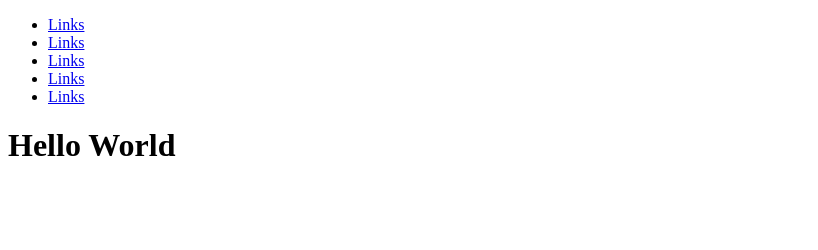
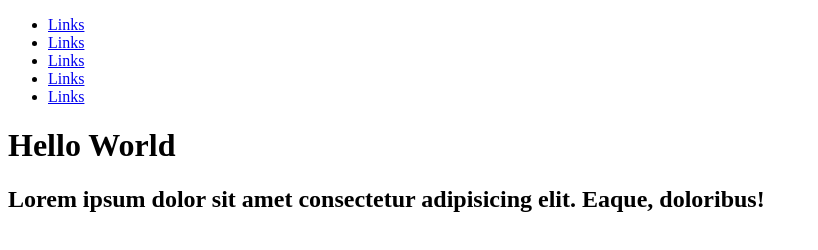
Before and after one commit to fmueller91/git_intro_320, a website: page index.html in a window 1280 px wide. Shown: the whole page, without its empty margins (0-818 px from the left). Drawn offline with Linux system fonts and the light colour scheme.

Commit message:
add h2 to header

```diff
--- a/index.html
+++ b/index.html
@@ -17,6 +17,7 @@
     </na>
     <header>
         <h1>Hello World</h1>
+        <h2>Lorem ipsum dolor sit amet consectetur adipisicing elit. Eaque, doloribus!</h2>
     </header>
 
 
```
